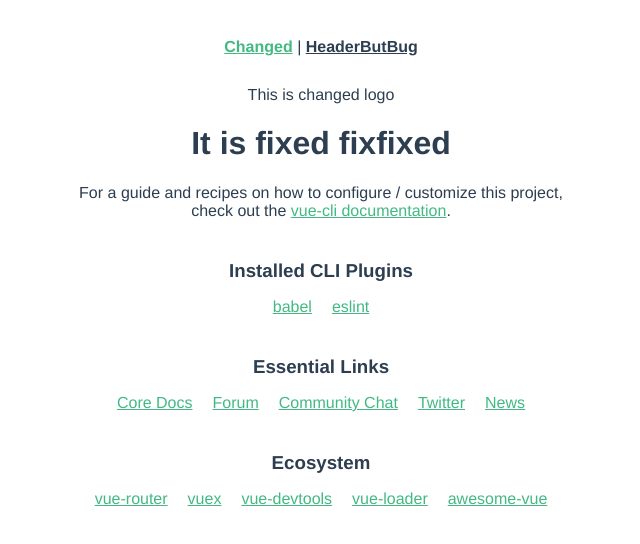
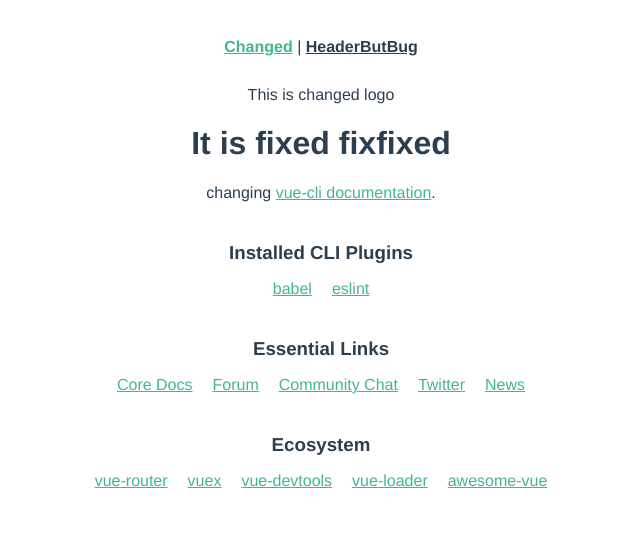
Before and after one commit to ChoiWonBeen/BranchPractice, a Vue app: page / in a window 1280 px wide. Shown: the top 544 px of the page, without its empty margins (319-959 px from the left). Built offline with nearby package versions, Linux system fonts and the light colour scheme.

Commit message:
change main text

```diff
--- a/src/components/HelloWorld.vue
+++ b/src/components/HelloWorld.vue
@@ -2,8 +2,7 @@
   <div class="hello">
     <h1>It is fixed fixfixed</h1>
     <p>
-      For a guide and recipes on how to configure / customize this project,<br>
-      check out the
+      changing
       <a href="https://cli.vuejs.org" target="_blank" rel="noopener">vue-cli documentation</a>.
     </p>
     <h3>Installed CLI Plugins</h3>
```
